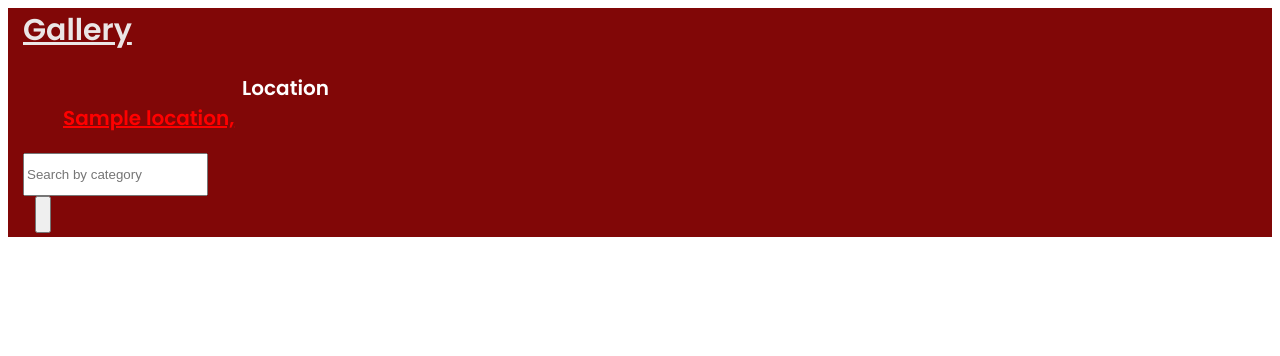
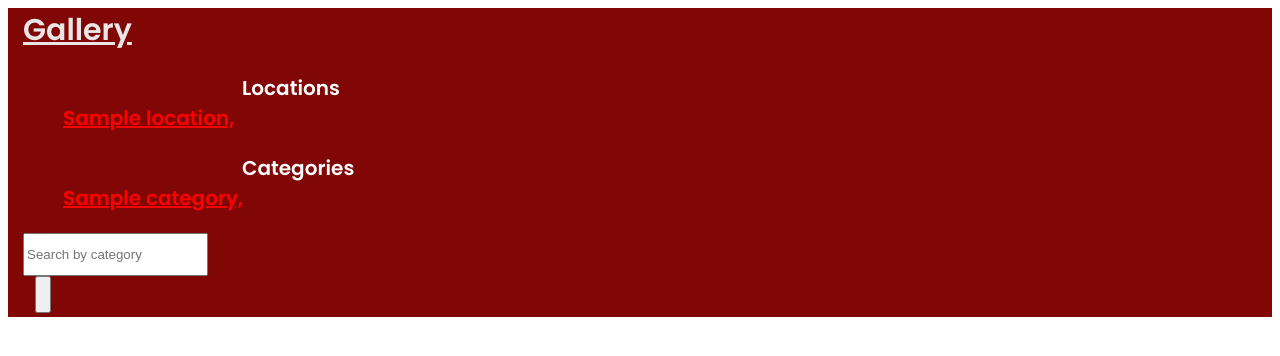
Before and after one commit to felkiriinya/Personal-Gallery, a Django app: template photos/templates/navbar.html in a window 1280 px wide. Shown: the top 356 px of the page. Run offline with Django 3.2, Linux system fonts and the light colour scheme; the template is opened without the code that fills it: values that come from a table or form of the project are taken from there, others are empty; tables that the repository leaves empty hold one stand-in row (values such as "Sample post"); some libraries are stand-ins or nearby versions.

Commit message:
allow user to view images via category

```diff
--- a/photos/templates/navbar.html
+++ b/photos/templates/navbar.html
@@ -18,13 +18,30 @@
         <ul class="navbar-brand" style="list-style: none;  font-size: 20px; color: white !important;  ">
           <li class="nav-item dropdown">
             <a class="nav-link dropdown-toggle" href="#" id="navbarDropdown" role="button" data-toggle="dropdown" aria-haspopup="true" aria-expanded="false" style="color: white !important; text-decoration: none; padding-left: 15%;">
-              Location
+              Locations
             </a>
             <div class="dropdown-menu" aria-labelledby="navbarDropdown">
               {% for location in locations %}
 
                 <a href="/location/{{location.id}}" class="available dropdown-item" style="color: red; ">
                   {{location.name}},
+          </a>
+
+
+               {% endfor %}
+            </div>
+          </li>
+        </ul>
+        <ul class="navbar-brand" style="list-style: none;  font-size: 20px; color: white !important;  ">
+          <li class="nav-item dropdown">
+            <a class="nav-link dropdown-toggle" href="#" id="navbarDropdown" role="button" data-toggle="dropdown" aria-haspopup="true" aria-expanded="false" style="color: white !important; text-decoration: none; padding-left: 15%;">
+              Categories
+            </a>
+            <div class="dropdown-menu" aria-labelledby="navbarDropdown">
+              {% for category in categories %}
+
+                <a href="/category/{{category.id}}" class="available dropdown-item" style="color: red; ">
+                  {{category.name}},
           </a>
 
 
--- a/photos/urls.py
+++ b/photos/urls.py
@@ -6,6 +6,7 @@ from django.conf.urls.static import static
 urlpatterns=[
     url('^$',views.photos, name='allphotos'),
     url(r'^location/(\d+)',views.photos_by_location, name = 'Location|photos'),
+    url(r'^category/(\d+)',views.photos_by_category, name = 'Category|photos'),
     url(r'^search/', views.search_images, name = 'search_images')
 
 ]
--- a/photos/views.py
+++ b/photos/views.py
@@ -13,6 +13,10 @@ def photos_by_location(request, location_id):
     images = Image.filter_by_location(location_id)
     return render(request,'all-photos/location.html',{"images":images})
 
+def photos_by_category(request, category_id):
+    images = Image.filter_by_category(category_id)
+    return render(request,'all-photos/category.html',{"images":images})
+
 def search_images(request):
 
     if 'photo' in request.GET and request.GET["photo"]:
```
Also changed, not shown: photos/templates/all-photos/category.html (added, +21 -0 lines).
